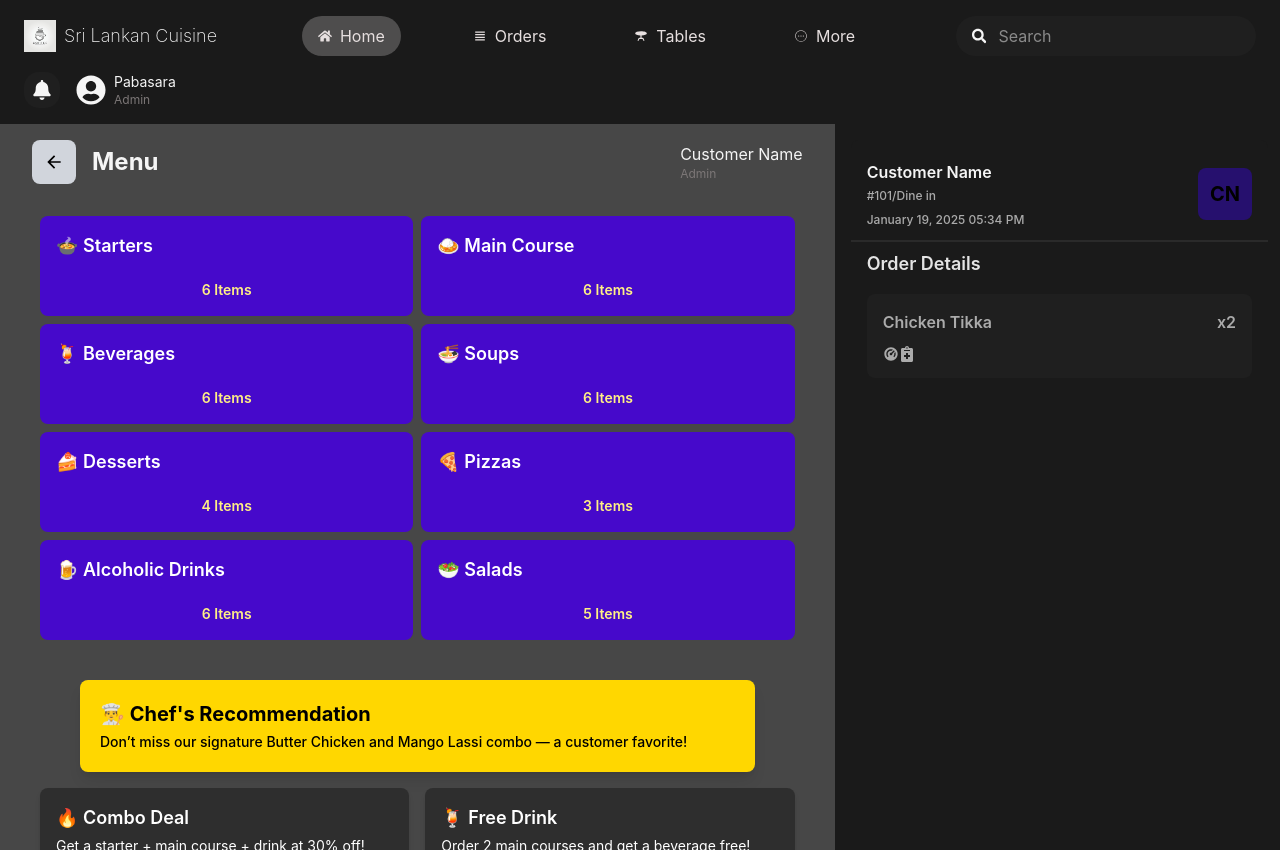
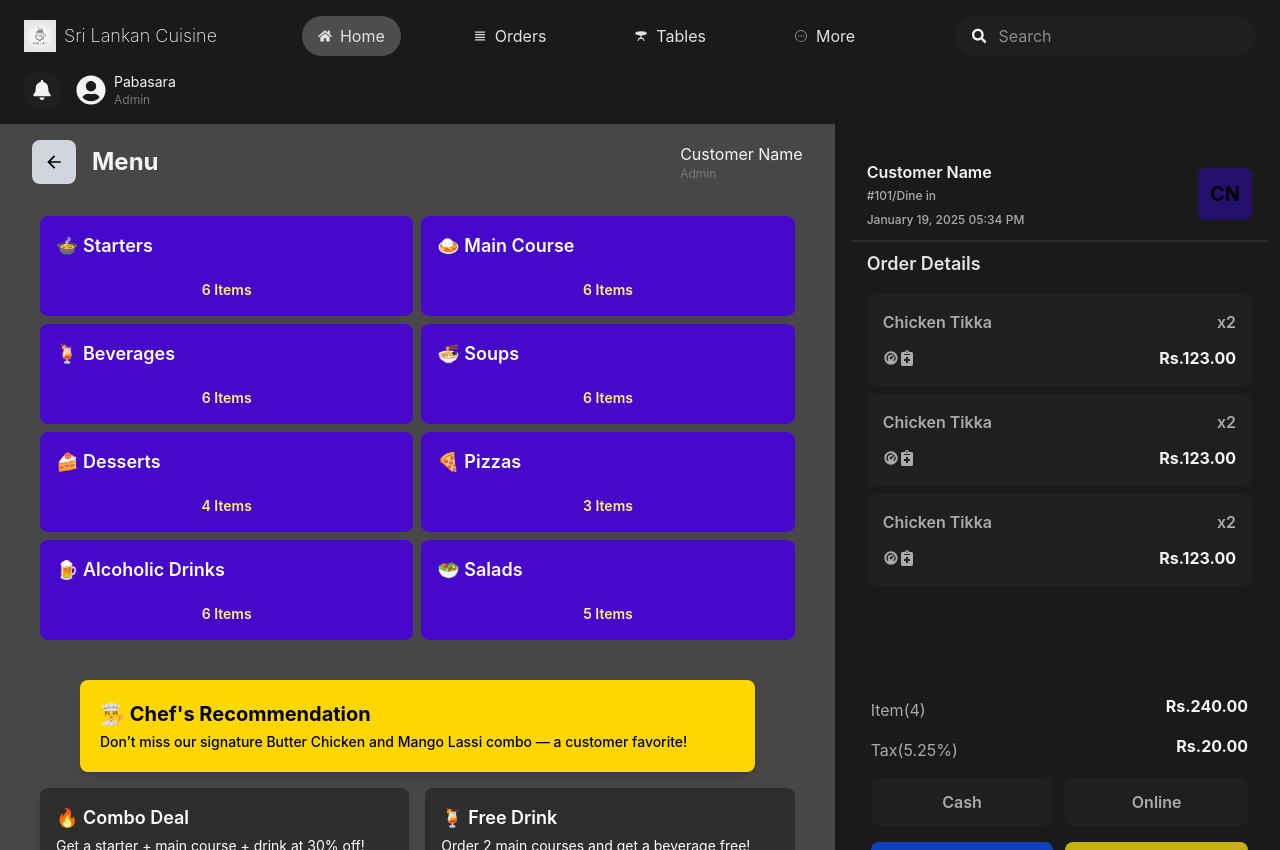
Before and after one commit to pabasaraashen/Pos-system, a React (Vite) app in the folder pos-frontend/: page /menu in a window 1280 px wide. Built offline with nearby package versions, Linux system fonts and the light colour scheme.

Commit message:
Update Menu.jsx

```diff
--- a/pos-frontend/src/pages/Menu.jsx
+++ b/pos-frontend/src/pages/Menu.jsx
@@ -55,11 +55,66 @@ const Menu = () => {
                     <RiDashboard2Fill className='text-[#ababab] cursor-pointer size={20}'/>
                     <FaNotesMedical className='text-[#ababab] cursor-pointer size={20}'/>
                   </div>
+                  <p className='text-[#f5f5f5] text-md font-bold'>Rs.123.00</p>
                 </div>
               </div>
+
+              <div className='bg-[#1f1f1f] rounded-lg px-4 py-4 mb-2'>
+                <div className='flex items-center justify-between'>
+                <h1 className='text-[#ababab] font-semibold text-md'>
+                    Chicken Tikka
+                </h1>
+                <p className='text-[#ababab] font-semibold'>x2</p>
+                </div>
+                <div className='flex items-center justify-between mt-3'>
+                  <div className='flex items-center gpa-3'>
+                    <RiDashboard2Fill className='text-[#ababab] cursor-pointer size={20}'/>
+                    <FaNotesMedical className='text-[#ababab] cursor-pointer size={20}'/>
+                  </div>
+                  <p className='text-[#f5f5f5] text-md font-bold'>Rs.123.00</p>
+                </div>
+              </div>
+
+              <div className='bg-[#1f1f1f] rounded-lg px-4 py-4 mb-2'>
+                <div className='flex items-center justify-between'>
+                <h1 className='text-[#ababab] font-semibold text-md'>
+                    Chicken Tikka
+                </h1>
+                <p className='text-[#ababab] font-semibold'>x2</p>
+                </div>
+                <div className='flex items-center justify-between mt-3'>
+                  <div className='flex items-center gpa-3'>
+                    <RiDashboard2Fill className='text-[#ababab] cursor-pointer size={20}'/>
+                    <FaNotesMedical className='text-[#ababab] cursor-pointer size={20}'/>
+                  </div>
+                  <p className='text-[#f5f5f5] text-md font-bold'>Rs.123.00</p>
+                </div>
+              </div>
+
+
             </div>
          </div>
+
          {/*bills*/}
+         <div className='flex items-center justify-between px-5 mt-2'>
+            <p className='text-base text-[#ababab] mt-2'>Item(4)</p>
+            <h1 className='text-[#f5f5f5] text-md font-bold'>Rs.240.00</h1>
+         </div>
+         <div className='flex items-center justify-between px-5 mt-2'>
+            <p className='text-base text-[#ababab] mt-2'>Tax(5.25%)</p>
+            <h1 className='text-[#f5f5f5] text-md font-bold'>Rs.20.00</h1>
+         </div>
+         <div className='flex items-center gap-3 px-5 mt-4'>
+           <button className='bg-[#1f1f1f] px-4 py-3 w-full rounded-lg text-[#ababab] font-semibold'>Cash</button>
+           <button className='bg-[#1f1f1f] px-4 py-3 w-full rounded-lg text-[#ababab] font-semibold'>Online</button>
+         </div>
+
+         <div className='flex items-center gap-3 px-5 mt-4'>
+           <button className='px-4 py-3 w-full rounded-lg bg-[#0f42ba]  text-[#f5f5f5] font-semibold'>Receipt</button>
+           <button className='px-4 py-3 w-full rounded-lg bg-[#c6b112]  text-[#f5f5f5] font-semibold'>Place Order</button>
+         </div>
+
+
 
        </div>
 
```
